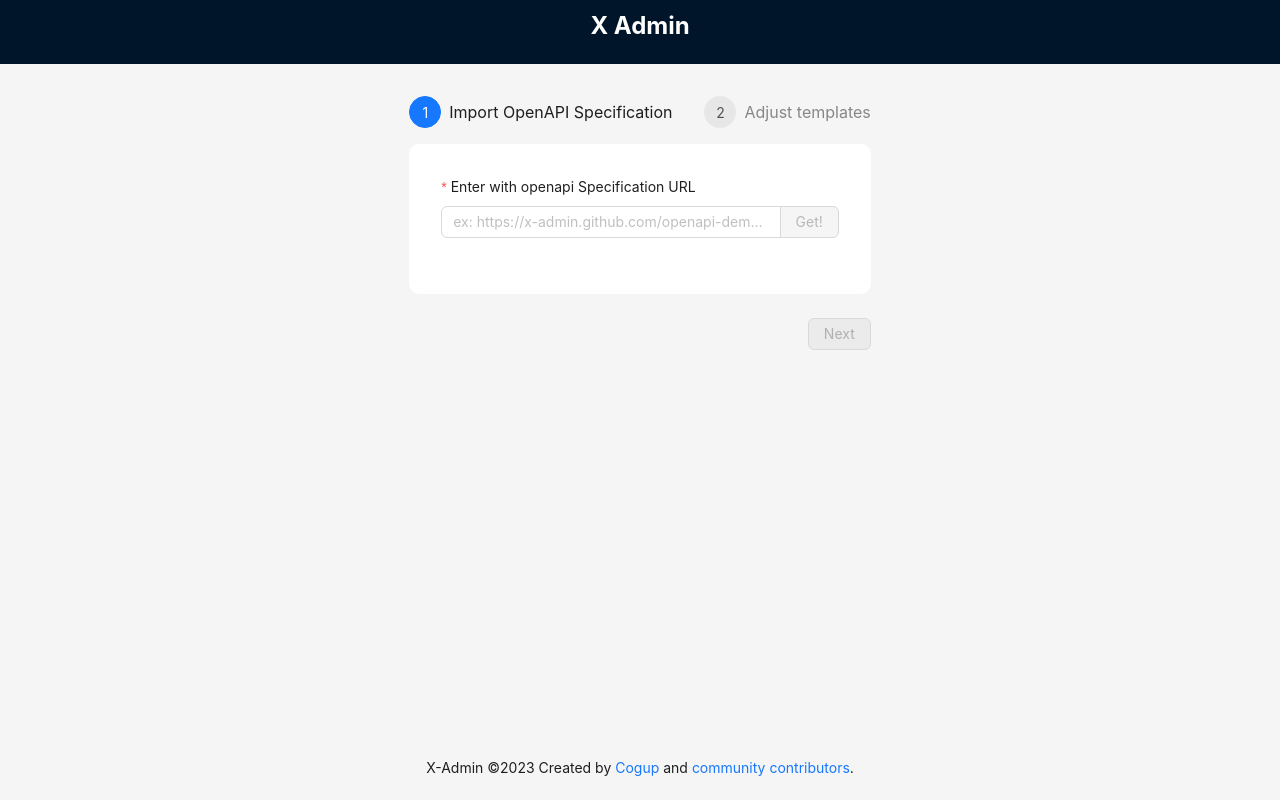
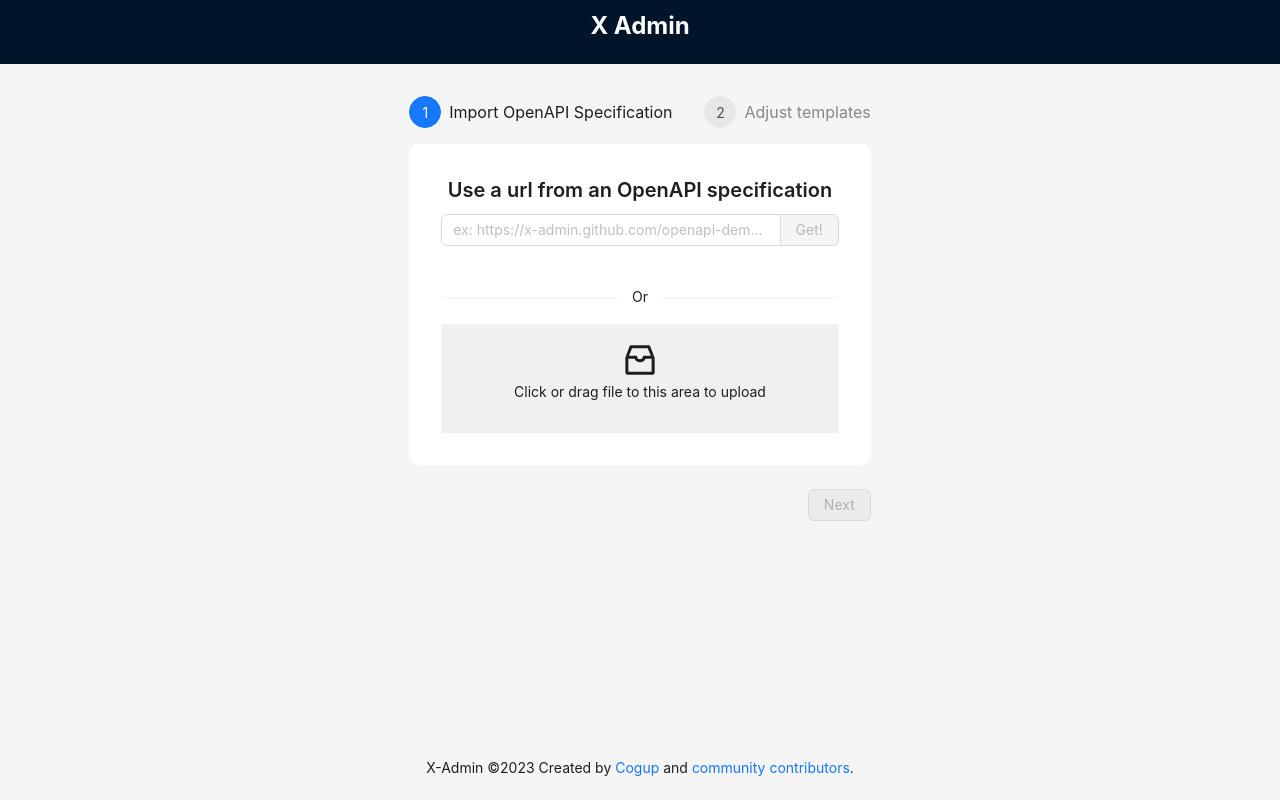
Before and after one commit to cogup/x-admin, a React (Create React App) app: page / in a window 1280 px wide. Built offline with nearby package versions, Linux system fonts and the light colour scheme.

Commit message:
setup finish

```diff
--- a/src/setup/ImportSpec.tsx
+++ b/src/setup/ImportSpec.tsx
@@ -1,14 +1,22 @@
-import React, { useEffect } from 'react';
-import { Form, Input } from 'antd';
+import React from 'react';
+import {
+  Form,
+  Input,
+  Space,
+  Button,
+  message,
+  theme,
+  Divider,
+  Typography
+} from 'antd';
+import type { FormInstance } from 'antd';
 import { StepProps } from '../components/Steps';
 import axios from 'axios';
 import { OpenAPI } from '../controller/openapi';
-import { Alert, Space } from 'antd';
-import { Button, message, theme } from 'antd';
 import { LoadingOutlined } from '@ant-design/icons';
-import type { FormInstance } from 'antd';
+import UploadSpec from './UploadSpec';
 
-const { Search } = Input;
+const { Title } = Typography;
 
 const SubmitButton = ({
   form,
@@ -64,11 +72,21 @@
   );
 };
 
+// Verifica se o objeto é uma especificação OpenAPI válida, com versão maior ou igual a 3.0.0
+const validateOpenAPI = (specification: any) => {
+  if (
+    specification === undefined ||
+    typeof specification.openapi !== 'string'
+  ) {
+    throw new Error('Invalid OpenAPI Specification');
+  }
+};
+
 const ImportSpec = (props: StepProps): React.ReactElement => {
-  const [error, setError] = React.useState<string | null>(null);
   const [loading, setLoading] = React.useState<boolean>(false);
   const [form] = Form.useForm();
   const [urlSuccess, setUrlSuccess] = React.useState<boolean>(false);
+  const [fileSuccess, setFileSuccess] = React.useState<boolean>(false);
   const {
     token: { colorSuccessText, colorSuccessBg, colorSuccessBorder }
   } = theme.useToken();
@@ -86,13 +104,12 @@
       const response = await axios.get(url as string);
       const specification = response.data as OpenAPI;
 
-      if (specification === undefined || specification.openapi !== '3.0.0') {
-        throw new Error('Invalid OpenAPI Specification');
-      }
+      validateOpenAPI(specification);
 
       props.setData({ ...specification });
       props.nextBottom(true);
       setUrlSuccess(true);
+      setFileSuccess(false);
     } catch (e: any) {
       messageApi.open({
         type: 'error',
@@ -103,16 +120,32 @@
     setLoading(false);
   };
 
-  const renderError = () => {
-    return (
-      <Alert
-        message="Error Text"
-        description="Error Description Error Description Error Description Error Description Error Description Error Description"
-        type="error"
-        closable
-        onClose={() => setError(null)}
-      />
-    );
+  const onUpload = (file: string) => {
+    setFileSuccess(false);
+
+    try {
+      const specification = JSON.parse(file) as OpenAPI;
+
+      validateOpenAPI(specification);
+
+      props.setData({ ...specification });
+      props.nextBottom(true);
+      setFileSuccess(true);
+      setUrlSuccess(false);
+    } catch (e: any) {
+      messageApi.open({
+        type: 'error',
+        content: e.message
+      });
+    }
+  };
+
+  const onRemoveFile = () => {
+    if (fileSuccess) {
+      setFileSuccess(false);
+      props.nextBottom(false);
+      props.setData({});
+    }
   };
 
   return (
@@ -129,9 +162,9 @@
       onFinish={submitUrl}
     >
       {contextHolder}
+      <Title level={4}>Use a url from an OpenAPI specification</Title>
       <Form.Item
         name="url"
-        label="Enter with openapi Specification URL"
         rules={[
           { required: true },
           { type: 'url' },
@@ -154,7 +187,12 @@
           <SubmitButton form={form} loading={loading} success={urlSuccess} />
         </Space.Compact>
       </Form.Item>
-      {error !== null && renderError()}
+      <Divider plain>Or</Divider>
+      <UploadSpec
+        onUpload={onUpload}
+        success={fileSuccess}
+        onRemove={onRemoveFile}
+      />
     </Form>
   );
 };
--- /dev/null
+++ b/src/setup/UploadSpec.tsx
@@ -0,0 +1,82 @@
+import React from 'react';
+import { InboxOutlined, LoadingOutlined } from '@ant-design/icons';
+import { message, Upload, theme } from 'antd';
+
+const loadFileOnBrowser = (file: File): Promise<string> => {
+  return new Promise((resolve, reject) => {
+    const reader = new FileReader();
+    reader.onload = (e) => {
+      resolve(e.target?.result as string);
+    };
+    reader.onerror = (e) => {
+      reject(e);
+    };
+    reader.readAsText(file);
+  });
+};
+
+export interface UploadSpecProps {
+  onUpload: (file: string) => void;
+  onRemove: () => void;
+  success?: boolean;
+}
+
+const UploadSpec = (props: UploadSpecProps): React.ReactElement => {
+  const [loading, setLoading] = React.useState(false);
+  const {
+    token: { colorSuccessText, colorSuccessBg, colorFillSecondary }
+  } = theme.useToken();
+
+  const loadFile = async (file: File, FileList: any) => {
+    setLoading(true);
+    const data = await loadFileOnBrowser(file);
+    setLoading(false);
+    props.onUpload(data);
+    message.success(`${file.name} file uploaded successfully`);
+    return false;
+  };
+
+  const onRemove = () => {
+    props.onRemove();
+  };
+
+  const renderLoading = () => {
+    if (loading) {
+      return <LoadingOutlined />;
+    }
+  };
+
+  return (
+    <div
+      style={{
+        display: 'flex',
+        flexDirection: 'column',
+        justifyContent: 'center',
+        alignItems: 'center',
+        height: '100%',
+        background: props.success ? colorSuccessBg : colorFillSecondary,
+        width: '100%',
+        padding: '1rem'
+      }}
+    >
+      <Upload
+        name={'file'}
+        multiple={false}
+        beforeUpload={loadFile}
+        onRemove={onRemove}
+        maxCount={1}
+      >
+        <InboxOutlined
+          style={{
+            fontSize: '2.5rem',
+            color: props.success ? colorSuccessText : undefined
+          }}
+        />
+        <p>Click or drag file to this area to upload</p>
+        {renderLoading()}
+      </Upload>
+    </div>
+  );
+};
+
+export default UploadSpec;
```
